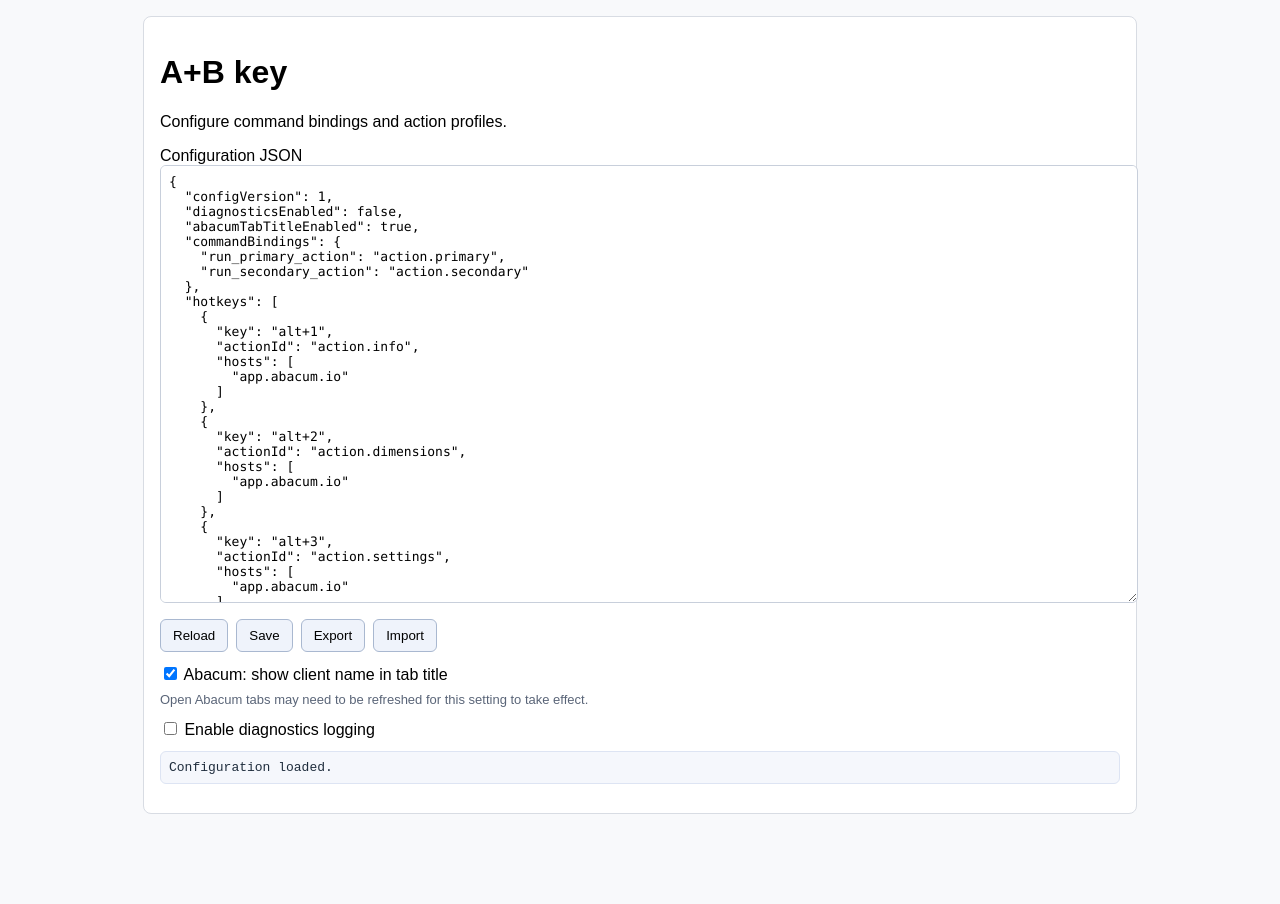
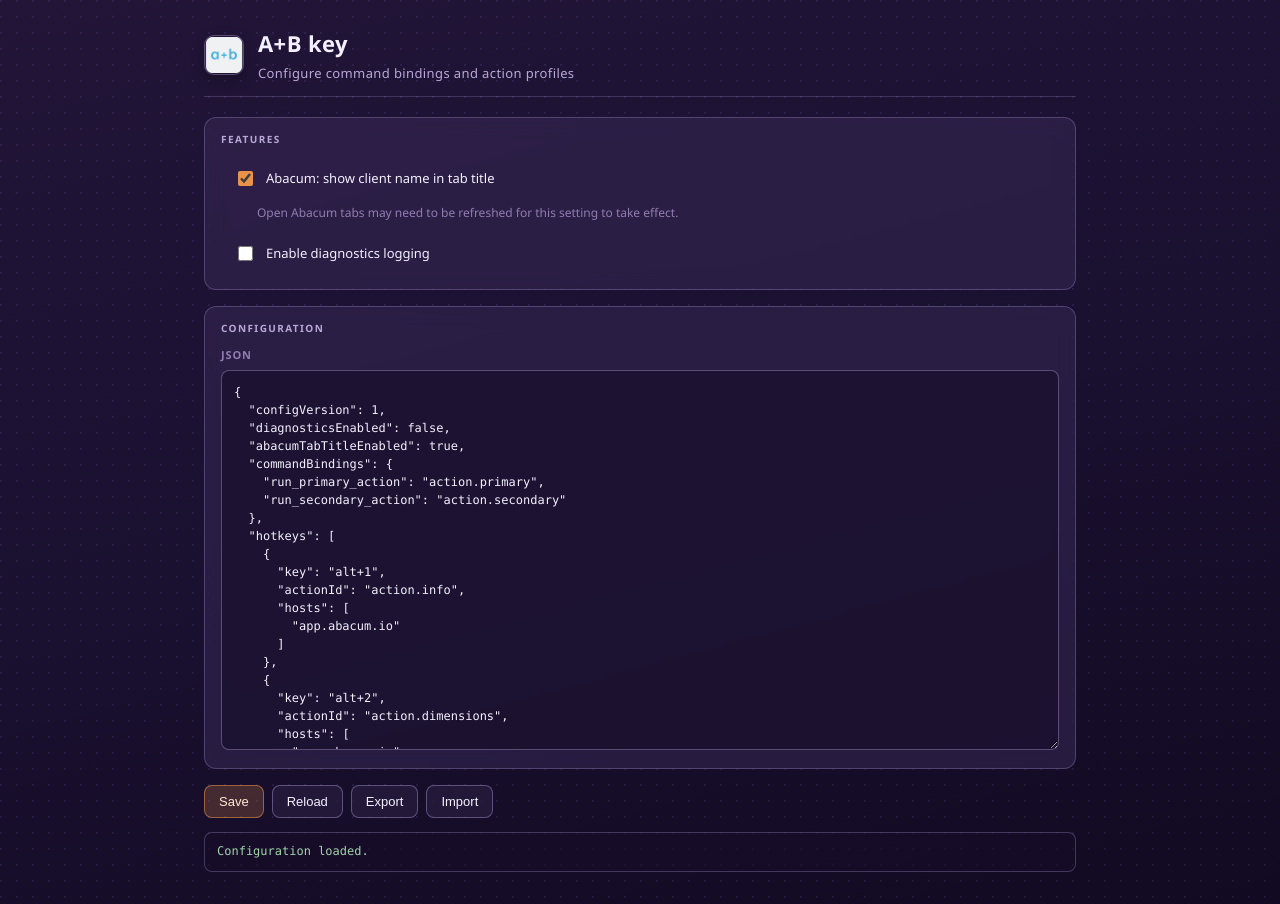
Before and after one commit to AfricanBear/AB-key, a browser extension: page src/options/options.html in a window 1280 px wide. Before the commit the page ends 830 px from the top, so only its background shows below. Drawn offline with Linux system fonts and the light colour scheme.

Commit message:
Release v0.3.0 with glassmorphism options UI.
Redesign options page to match reference styling, add extension logo in header, and bump version.

Co-authored-by: Cursor <cursoragent@cursor.com>

```diff
--- a/src/options/options.css
+++ b/src/options/options.css
@@ -1,59 +1,240 @@
-body {
-  font-family: Arial, sans-serif;
-  margin: 0;
-  padding: 16px;
-  background: #f8f9fb;
+:root {
+  --bg-deep: #1a1030;
+  --panel-bg: rgba(48, 32, 72, 0.88);
+  --panel-border: rgba(186, 168, 230, 0.4);
+  --card-bg: rgba(56, 40, 84, 0.55);
+  --card-border: rgba(186, 168, 230, 0.28);
+  --text-primary: #f4f0ff;
+  --text-secondary: #b8a8d8;
+  --text-muted: #8f7eb0;
+  --accent: #e8924a;
+  --accent-hover: #f0a060;
+  --error: #f08080;
+  --success: #9fd4a8;
+  --input-bg: rgba(24, 14, 40, 0.65);
+  --row-hover: rgba(120, 90, 160, 0.22);
 }
 
-main {
-  max-width: 960px;
+* {
+  box-sizing: border-box;
+}
+
+html,
+body {
+  margin: 0;
+  min-height: 100%;
+}
+
+body {
+  font-family: "Segoe UI", system-ui, -apple-system, sans-serif;
+  font-size: 13px;
+  color: var(--text-primary);
+  background:
+    radial-gradient(circle at 1px 1px, rgba(140, 110, 200, 0.14) 1px, transparent 0) 0 0 / 16px 16px,
+    linear-gradient(165deg, #221538 0%, var(--bg-deep) 50%, #120a22 100%);
+}
+
+.page {
+  max-width: 920px;
   margin: 0 auto;
-  background: #fff;
-  border: 1px solid #d8dce3;
-  border-radius: 8px;
-  padding: 16px;
+  padding: 28px 24px 32px;
+}
+
+.page-header {
+  margin-bottom: 20px;
+  padding-bottom: 14px;
+  border-bottom: 1px solid rgba(186, 168, 230, 0.22);
+}
+
+.brand {
+  display: flex;
+  align-items: center;
+  gap: 14px;
+}
+
+.brand-logo {
+  width: 40px;
+  height: 40px;
+  flex-shrink: 0;
+  border-radius: 10px;
+  border: 1px solid var(--panel-border);
+  box-shadow: 0 4px 14px rgba(0, 0, 0, 0.3);
+  object-fit: contain;
+  background: rgba(24, 14, 40, 0.5);
+}
+
+.brand-text {
+  min-width: 0;
+}
+
+.page-header h1 {
+  margin: 0;
+  font-size: 22px;
+  font-weight: 600;
+  letter-spacing: 0.02em;
+}
+
+.subtitle {
+  margin: 6px 0 0;
+  font-size: 13px;
+  color: var(--text-secondary);
+  letter-spacing: 0.03em;
+}
+
+.section-label {
+  margin: 0 0 12px;
+  font-size: 10px;
+  font-weight: 600;
+  letter-spacing: 0.14em;
+  text-transform: uppercase;
+  color: var(--text-secondary);
+}
+
+.card {
+  margin-bottom: 16px;
+  padding: 14px 16px;
+  background: var(--card-bg);
+  border: 1px solid var(--card-border);
+  border-radius: 12px;
+  backdrop-filter: blur(10px);
+  -webkit-backdrop-filter: blur(10px);
+}
+
+.field-label {
+  display: block;
+  margin-bottom: 8px;
+  font-size: 11px;
+  font-weight: 600;
+  letter-spacing: 0.08em;
+  text-transform: uppercase;
+  color: var(--text-muted);
 }
 
 textarea {
   width: 100%;
-  min-height: 420px;
-  font-family: Consolas, monospace;
+  min-height: 380px;
+  margin: 0;
+  padding: 12px;
+  font-family: Consolas, "Cascadia Mono", monospace;
+  font-size: 12px;
+  line-height: 1.5;
+  color: var(--text-primary);
+  background: var(--input-bg);
+  border: 1px solid var(--panel-border);
+  border-radius: 8px;
+  resize: vertical;
+  outline: none;
+  transition: border-color 0.15s ease, box-shadow 0.15s ease;
+}
+
+textarea:focus {
+  border-color: rgba(186, 168, 230, 0.65);
+  box-shadow: 0 0 0 2px rgba(186, 168, 230, 0.15);
+}
+
+textarea::placeholder {
+  color: var(--text-muted);
+}
+
+.feature-toggles {
+  display: flex;
+  flex-direction: column;
+  gap: 4px;
+}
+
+.toggle-row {
+  display: flex;
+  align-items: flex-start;
+  gap: 10px;
+  padding: 10px 12px;
+  border-radius: 8px;
+  border: 1px solid transparent;
+  cursor: pointer;
+  transition: background 0.15s ease, border-color 0.15s ease;
+}
+
+.toggle-row:hover {
+  background: var(--row-hover);
+  border-color: rgba(186, 168, 230, 0.18);
+}
+
+.toggle-row input[type="checkbox"] {
+  margin-top: 2px;
+  width: 15px;
+  height: 15px;
+  flex-shrink: 0;
+  accent-color: var(--accent);
+  cursor: pointer;
+}
+
+.toggle-text {
   font-size: 13px;
-  padding: 8px;
-  border: 1px solid #c8cfdb;
-  border-radius: 6px;
+  font-weight: 500;
+  color: var(--text-primary);
+  line-height: 1.4;
+}
+
+.hint {
+  margin: 0 0 8px 36px;
+  font-size: 12px;
+  color: var(--text-muted);
+  line-height: 1.45;
 }
 
 .controls {
   display: flex;
+  flex-wrap: wrap;
   gap: 8px;
-  margin: 12px 0;
+  margin-bottom: 14px;
 }
 
-button {
-  border: 1px solid #a9b8d0;
-  background: #eff3fb;
-  border-radius: 6px;
-  padding: 8px 12px;
+.btn {
+  border: 1px solid var(--panel-border);
+  background: rgba(40, 28, 62, 0.75);
+  color: var(--text-primary);
+  border-radius: 8px;
+  padding: 8px 14px;
+  font-size: 13px;
+  font-weight: 500;
   cursor: pointer;
+  transition: background 0.15s ease, border-color 0.15s ease, color 0.15s ease;
 }
 
-.feature-toggles label {
-  display: block;
-  margin-bottom: 8px;
+.btn:hover {
+  background: var(--row-hover);
+  border-color: rgba(186, 168, 230, 0.5);
 }
 
-.feature-toggles .hint {
-  margin: 0 0 12px 0;
-  font-size: 13px;
-  color: #5a6578;
+.btn-primary {
+  background: rgba(232, 146, 74, 0.22);
+  border-color: rgba(232, 146, 74, 0.55);
+  color: #ffe8d4;
 }
 
-#status {
-  margin-top: 12px;
-  padding: 8px;
-  background: #f5f7fc;
-  border: 1px solid #dde4f3;
-  border-radius: 6px;
+.btn-primary:hover {
+  background: rgba(232, 146, 74, 0.35);
+  border-color: var(--accent);
+  color: #fff;
+}
+
+.status {
+  margin: 0;
+  padding: 10px 12px;
+  font-family: Consolas, "Cascadia Mono", monospace;
+  font-size: 12px;
+  line-height: 1.45;
+  color: var(--success);
+  background: rgba(24, 14, 40, 0.55);
+  border: 1px solid var(--card-border);
+  border-radius: 8px;
   white-space: pre-wrap;
 }
+
+.status.is-error {
+  color: var(--error);
+  border-color: rgba(240, 128, 128, 0.35);
+}
+
+.status.is-info {
+  color: var(--text-secondary);
+}
--- a/src/options/options.html
+++ b/src/options/options.html
@@ -7,37 +7,48 @@
     <link rel="stylesheet" href="options.css" />
   </head>
   <body>
-    <main>
-      <h1>A+B key</h1>
-      <p>Configure command bindings and action profiles.</p>
+    <main class="page">
+      <header class="page-header">
+        <div class="brand">
+          <img id="brandLogo" class="brand-logo" alt="A+B key" width="40" height="40" />
+          <div class="brand-text">
+            <h1>A+B key</h1>
+            <p class="subtitle">Configure command bindings and action profiles</p>
+          </div>
+        </div>
+      </header>
 
-      <section>
-        <label for="configJson">Configuration JSON</label>
+      <section class="card">
+        <h2 class="section-label">Features</h2>
+        <div class="feature-toggles">
+          <label class="toggle-row">
+            <input type="checkbox" id="abacumTabTitleEnabled" />
+            <span class="toggle-text">Abacum: show client name in tab title</span>
+          </label>
+          <p class="hint">Open Abacum tabs may need to be refreshed for this setting to take effect.</p>
+
+          <label class="toggle-row">
+            <input type="checkbox" id="diagnosticsEnabled" />
+            <span class="toggle-text">Enable diagnostics logging</span>
+          </label>
+        </div>
+      </section>
+
+      <section class="card">
+        <h2 class="section-label">Configuration</h2>
+        <label class="field-label" for="configJson">JSON</label>
         <textarea id="configJson" spellcheck="false"></textarea>
       </section>
 
       <section class="controls">
-        <button id="reloadBtn">Reload</button>
-        <button id="saveBtn">Save</button>
-        <button id="exportBtn">Export</button>
-        <button id="importBtn">Import</button>
+        <button type="button" id="saveBtn" class="btn btn-primary">Save</button>
+        <button type="button" id="reloadBtn" class="btn">Reload</button>
+        <button type="button" id="exportBtn" class="btn">Export</button>
+        <button type="button" id="importBtn" class="btn">Import</button>
       </section>
 
-      <section class="feature-toggles">
-        <label>
-          <input type="checkbox" id="abacumTabTitleEnabled" />
-          Abacum: show client name in tab title
-        </label>
-        <p class="hint">Open Abacum tabs may need to be refreshed for this setting to take effect.</p>
-
-        <label>
-          <input type="checkbox" id="diagnosticsEnabled" />
-          Enable diagnostics logging
-        </label>
-      </section>
-
-      <pre id="status"></pre>
+      <pre id="status" class="status" role="status"></pre>
     </main>
     <script type="module" src="options.js"></script>
   </body>
-  </html>
+</html>
--- a/src/options/options.js
+++ b/src/options/options.js
@@ -4,10 +4,20 @@ const configText = document.getElementById("configJson");
 const statusEl = document.getElementById("status");
 const diagnosticsToggle = document.getElementById("diagnosticsEnabled");
 const abacumTabTitleToggle = document.getElementById("abacumTabTitleEnabled");
+const brandLogo = document.getElementById("brandLogo");
+
+if (brandLogo) {
+  brandLogo.src = chrome.runtime.getURL("assets/icons/ab-key.png");
+}
 
 function setStatus(message, isError = false) {
   statusEl.textContent = message;
-  statusEl.style.color = isError ? "#b12727" : "#1f2d3d";
+  statusEl.classList.remove("is-error", "is-info");
+  if (isError) {
+    statusEl.classList.add("is-error");
+  } else if (message.includes("imported") || message.includes("Review")) {
+    statusEl.classList.add("is-info");
+  }
 }
 
 async function loadConfig() {
```
Also changed, not shown: docs/PROJECT_STATUS.md (+6 -2 lines), docs/RELEASE_NOTES_OPERA.md (+13 -0 lines), README.md, manifest.json.
